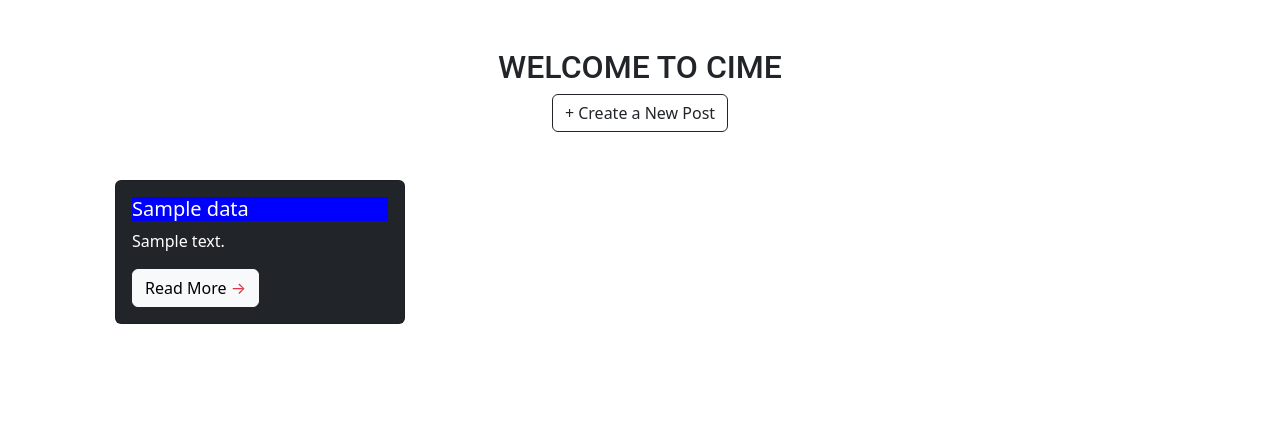
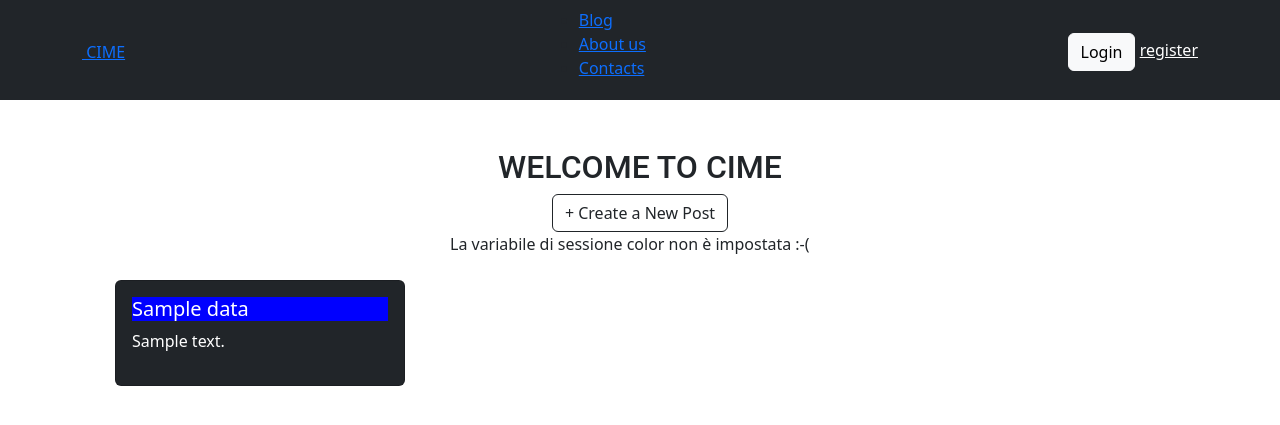
Before and after one commit to auri9945/Cime, a PHP site: page / in a window 1280 px wide. Shown: the top 425 px of the page. Run offline with PHP 8.4, Linux system fonts and the light colour scheme; tables that the repository leaves empty or names only in its code hold one stand-in row (values such as "Sample post"); some libraries are stand-ins or nearby versions.

Commit message:
merge di auri

```diff
--- a/index.php
+++ b/index.php
@@ -10,27 +10,57 @@
     <meta charset="UTF-8">
     <meta http-equiv="X-UA-Compatible" content="IE=edge">
     <meta name="viewport" content="width=device-width, initial-scale=1.0">
+    <title>Hompage</title>
 <!--link collegamenti-->
 
-<!--CSS-->
+<!-- CSS -->
 <link rel="stylesheet" href="stile.css">
-<!-- libreria jQuery-->
+
+<!-- jQuery Library -->
 <script src="https://ajax.googleapis.com/ajax/libs/jquery/3.6.0/jquery.min.js"></script>
-<!--CSS di Bootstrap-->
+
+<!-- Bootstrap CSS -->
 <link href="https://cdn.jsdelivr.net/npm/bootstrap@5.2.0/dist/css/bootstrap.min.css" rel="stylesheet" integrity="sha384…" crossorigin="anonymous">
-<!--JS di Bootstrap-->
+
+<!-- Bootstrap JS -->
 <script src="https://cdn.jsdelivr.net/npm/bootstrap@5.2.0/dist/js/bootstrap.bundle.min.js" integrity="sha384-…" crossorigin="anonymous"></script>
-<!--JS di Bootbox-->
+
+<!-- Bootbox JS -->
 <script src="https://cdnjs.cloudflare.com/ajax/libs/bootbox.js/5.5.3/bootbox.min.js" integrity="sha512-…" crossorigin="anonymous" referrerpolicy="no-referrer"></script>
-<!--CSS con le icone Font Awesome-->
+
+<!-- Font Awesome Icons CSS -->
 <link href="https://cdnjs.cloudflare.com/ajax/libs/font-awesome/4.7.0/css/font-awesome.min.css" rel="stylesheet" />
-<!--Google Fonts-->
+
+<!-- Google Fonts -->
 <link rel="preconnect" href="https://fonts.googleapis.com">
 <link rel="preconnect" href="https://fonts.gstatic.com" crossorigin>
 <link href="https://fonts.googleapis.com/css2?family=Montserrat:wght@300;400;500;600;700&display=swap" rel="stylesheet">
-    <title>Hompage</title>
+
 </head>
+
+
+
 <body>
+    <header> <!--creazione contenitore header con all'interno la navbar - barra di navogazione-->
+        <div class="header">
+            <nav class="navbar navbar-dark bg-dark justify-content-between">
+                <div class="container">
+                    <a href="index.php"> <img src="" alt="" class="logo"> CIME</a> <!-- logo con collegamento ipertestuale con la pagina index.php-->
+                    <div class="nav_items">
+                        <ul>
+                            <li><a href="">Blog</a></li>
+                            <li><a href="">About us</a></li>
+                            <li><a href="">Contacts</a></li>
+                        </ul>
+                    </div>
+                    <div class="nav_login">
+                        <a href="" class="btn btn-light">Login</a> <!-- collegamento ipertestuale con il sistema di login-->
+                        <a href="" style="color:white;">register</a> <!-- collegamento ipertestuale con il sistema di registrazione-->
+                    </div>
+                </div>
+            </nav>
+        </div>
+    </header>
 
 <div class="container mt-5"> <!-- container con all'interno il pulsante che rimanda a create.php nella uqale viene creato il codice per inserire un nuovo post-->
 
@@ -61,15 +91,36 @@
     <div class="row">
 
         <?php foreach($query as $q) { ?>
-            <div class="col-4 d-flex justify-content-center align-items-center">
+            <div class="col-4 d-flex justify-content-center align-items-center" >
                 <div class="card text-white bg-dark mt-5">
-                    <div class="card-body" style="width: 18rem;">
-                        <h5 class="card-title"> <?php echo $q['title']; ?></h5>
+                    <div class="card-body" style="width: 18rem;" id="card-body">
+                        <h5 class="card-title" id="card-title"> <?php echo $q['title']; ?></h5>
                         <p class="card-text">   <?php echo $q['content']; ?></p>
-                        <a href="" class="btn btn-light"> Read More <span class="text-danger">&rarr;</span></a> <!--al posto del read more andrenno i rispettivi like e dislike-->
+                        <span id="messaggio"></span>
                     </div>
                 </div>
             </div>
+            <?php
+                // imposto lo sfondo personalizzato
+                if (isset($_SESSION["color"])) { // controllo se la variabile di sessione color è impostata
+                    $color = $_SESSION["color"];
+                    //echo "color = ".$color;
+                ?>
+                <script>
+                $(document).ready(function() {
+                    let col = "<?= $color ?>";
+                    $("#card-title").css("background-color", col);
+                });
+                </script>
+                <?php
+                }
+                else { // se la variabile di sessione color non è impostata
+                    echo "La variabile di sessione color non è impostata :-(";
+                }
+
+                // inizializzo una variabile con un messaggio per l'utente
+                $messaggio = "";
+            ?>
         <?php }?>
     </div>
 
```
